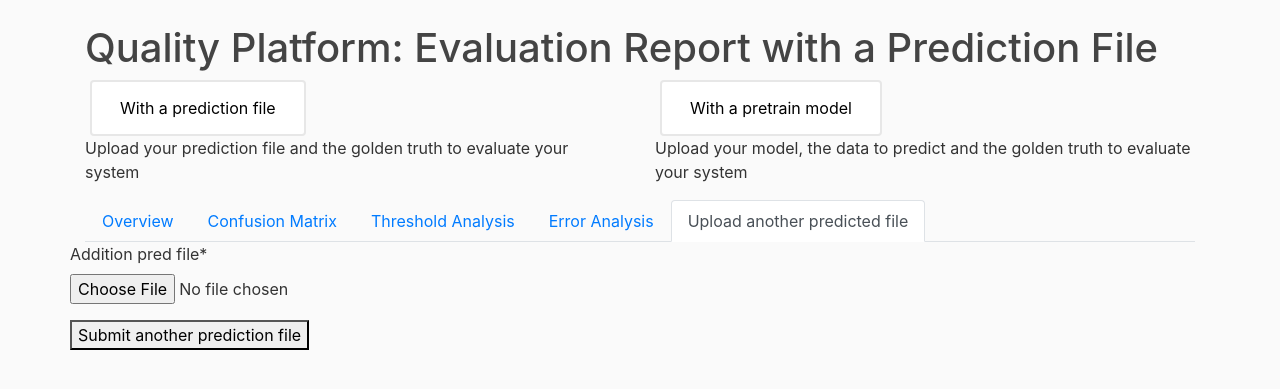
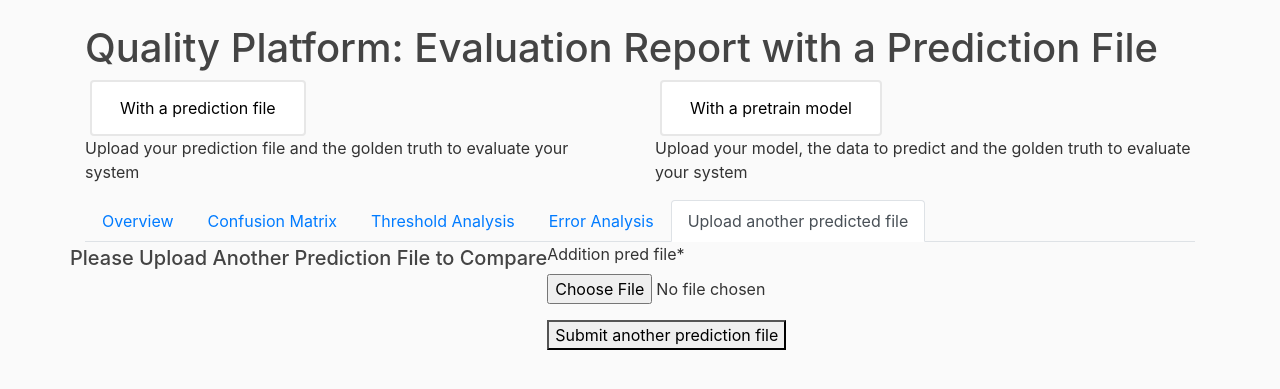
Before and after one commit to liuhz0926/quality_platform_prototype, a Django app: page /evaluate/report-prediction/upload_new in a window 1280 px wide. Shown: the part 56-445 px from the top of the page. Run offline with Django 3.2, Linux system fonts and the light colour scheme; some libraries are stand-ins or nearby versions.

Commit message:
Add instruction on upload new prediction file page

```diff
--- a/quality_platform/templates/quality_platform/eval_report_upload_new.html
+++ b/quality_platform/templates/quality_platform/eval_report_upload_new.html
@@ -21,6 +21,8 @@
     </ul>
 
     <div class="row">
+
+        <h5 style="text-align: left; line-height: 1.6">Please Upload Another Prediction File to Compare</h5>
         <div>
             <form method="post" enctype="multipart/form-data">
                 {% csrf_token %}
```
